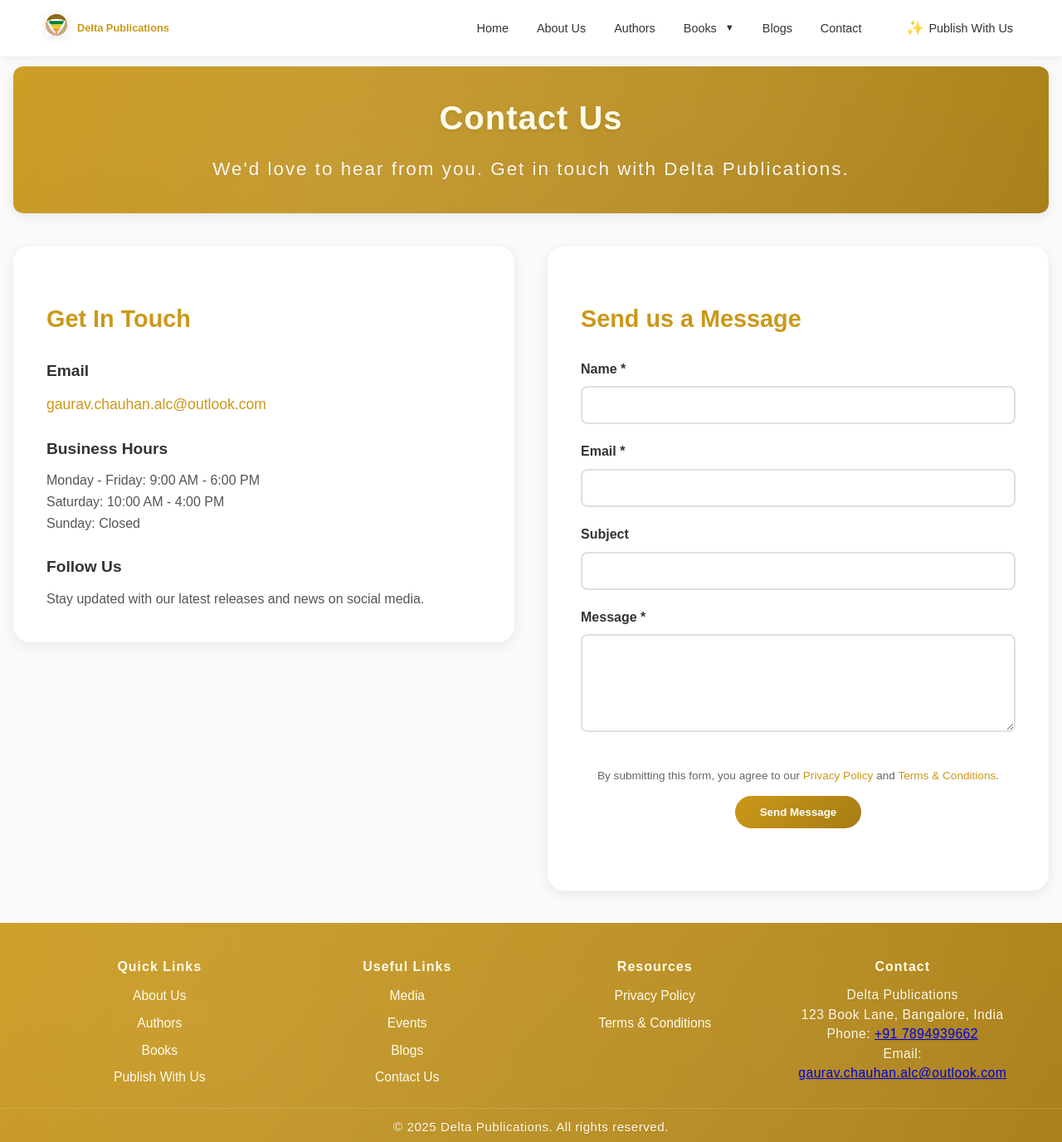
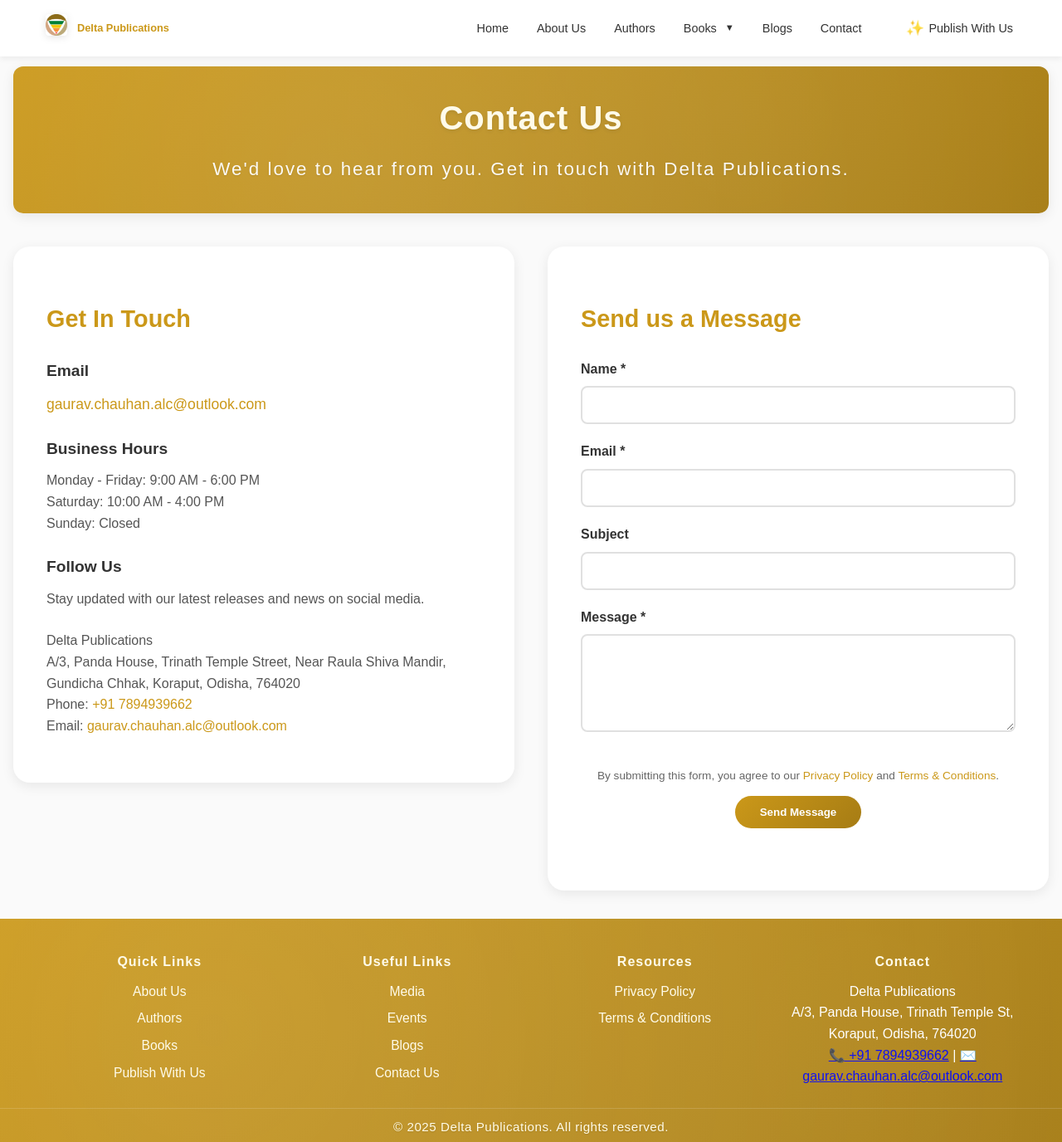
Before and after one commit to gauravsc-alc/gauravsc-alc.github.io, a Jekyll site: the page built from contact.html, in a window 1280 px wide and 1376 px high. Shown: the whole window at 83% size. Built offline with Jekyll 4.4.1, drawn with Linux system fonts in a browser that asks for light colours.

Commit message:
Updated Address and New profile

```diff
--- a/_layouts/default.html
+++ b/_layouts/default.html
@@ -100,11 +100,13 @@
       </div>
       <div class="footer-col">
         <h4>Contact</h4>
-        <p>
-          Delta Publications<br>
-          123 Book Lane, Bangalore, India<br>
-          Phone: <a href="tel:+917894939662">+91 7894939662</a><br>
-          Email: <a href="mailto:{{ site.email }}">{{ site.email }}</a>
+        <p class="footer-contact-info"></p>
+          <span>Delta Publications</span><br>
+          <span>A/3, Panda House, Trinath Temple St, Koraput, Odisha, 764020</span><br>
+          <span>
+            <a href="tel:+917894939662" title="Call us">📞 +91 7894939662</a> |
+            <a href="mailto:{{ site.email }}" title="Email us">✉️ {{ site.email }}</a>
+          </span>
         </p>
         <!-- <a href="/contact.html" class="footer-contact-btn">Contact With Us</a> -->
       </div>
--- a/contact.html
+++ b/contact.html
@@ -35,6 +35,15 @@
           <div>
             <h3 style="color: var(--text-primary); margin-bottom: 10px; font-size: 1.2rem;">Follow Us</h3>
             <p style="color: var(--text-secondary); margin: 0;">Stay updated with our latest releases and news on social media.</p>
+          </div>
+
+          <div style="margin-top: 25px; font-size: 1rem; color: var(--text-secondary);">
+            <p>
+              Delta Publications<br>
+              A/3, Panda House, Trinath Temple Street, Near Raula Shiva Mandir, Gundicha Chhak, Koraput, Odisha, 764020<br>
+              Phone: <a href="tel:+917894939662" style="color: var(--primary-color); text-decoration: none;">+91 7894939662</a><br>
+              Email: <a href="mailto:{{ site.email }}" style="color: var(--primary-color); text-decoration: none;">{{ site.email }}</a>
+            </p>
           </div>
         </div>
 
--- a/privacy-policy.html
+++ b/privacy-policy.html
@@ -132,7 +132,7 @@
               <strong>Delta Publications</strong><br>
               Email: <a href="mailto:{{ site.email }}" style="color: var(--primary-color);">{{ site.email }}</a><br>
               Phone: <a href="tel:+917894939662" style="color: var(--primary-color);">+91 7894939662</a><br>
-              Address: 123 Book Lane, Bangalore, India
+              Address: A/3, Panda House, Trinath Temple Street, Near Raula Shiva Mandir, Gundicha Chhak, Koraput, Odisha, 764020
             </p>
           </div>
         </section>
--- a/terms-and-conditions.html
+++ b/terms-and-conditions.html
@@ -130,7 +130,7 @@
               <strong>Delta Publications</strong><br>
               Email: <a href="mailto:{{ site.email }}" style="color: var(--primary-color);">{{ site.email }}</a><br>
               Phone: <a href="tel:+917894939662" style="color: var(--primary-color);">+91 7894939662</a><br>
-              Address: 123 Book Lane, Bangalore, India
+              Address: A/3, Panda House, Trinath Temple Street, Near Raula Shiva Mandir, Gundicha Chhak, Koraput, Odisha, 764020
             </p>
           </div>
         </section>
```
Also changed, not shown: _authors/PradipVarankar.md (added, +22 -0 lines), images/authors/PradipVarankar.jpg (added).
